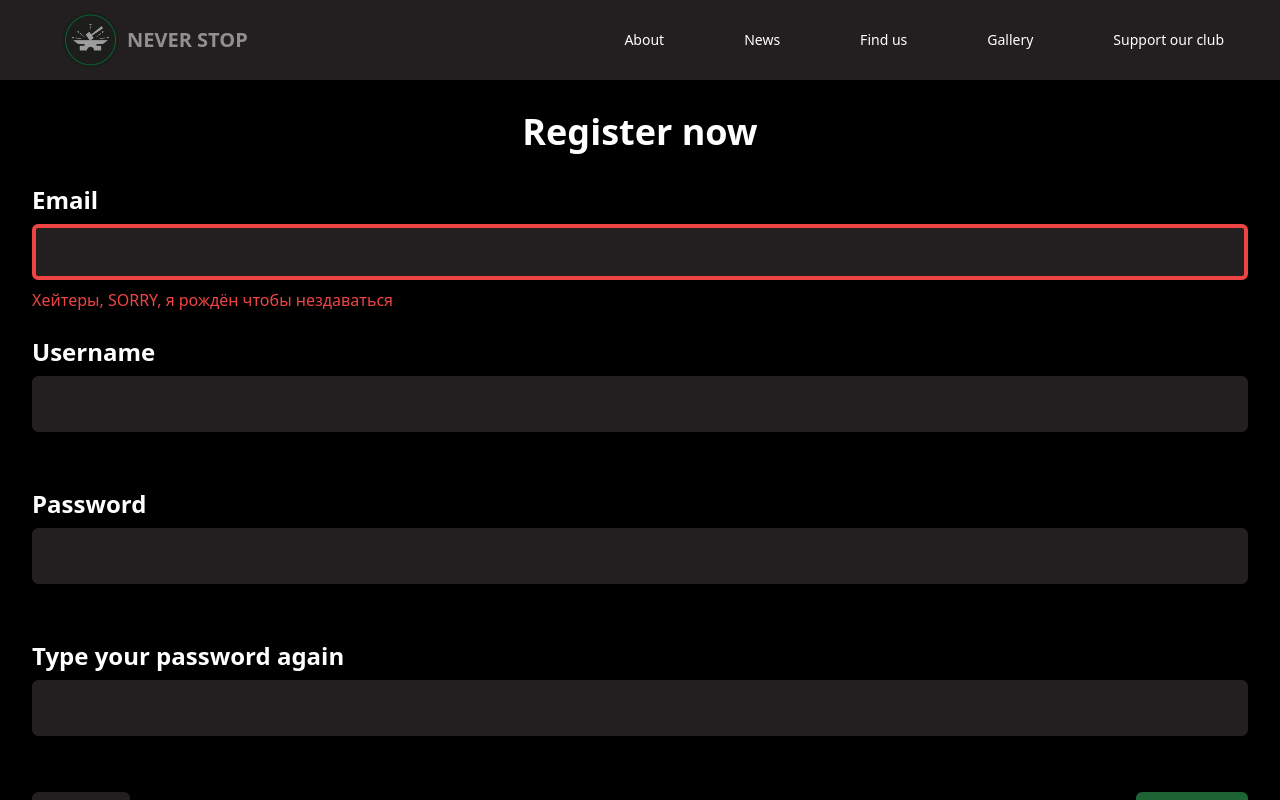
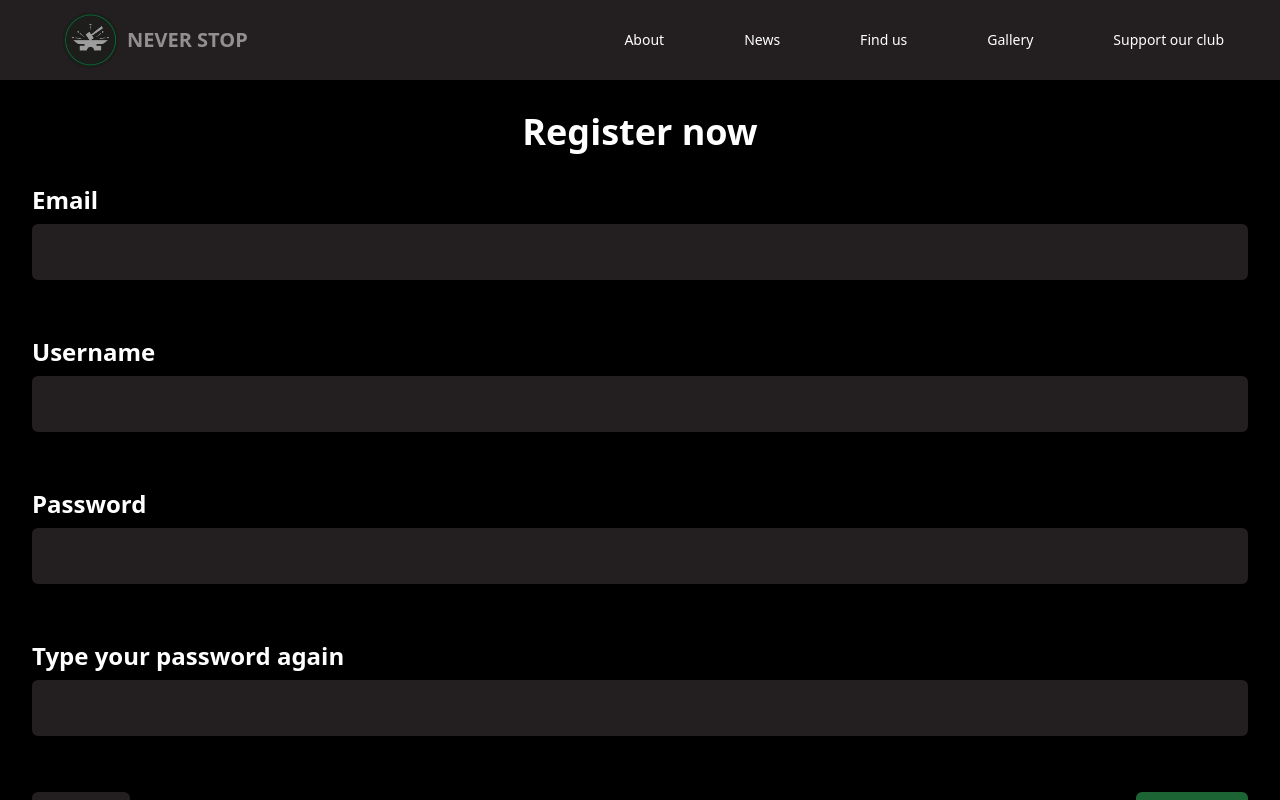
Before and after one commit to ufoBeliever/mc_f, a React (Create React App) app: page /auth in a window 1280 px wide. Shown: the top 800 px of the page. Built offline with nearby package versions, Linux system fonts and the light colour scheme.

Commit message:
feat: added error logs to auth

```diff
--- a/src/pages/Auth/index.tsx
+++ b/src/pages/Auth/index.tsx
@@ -3,12 +3,20 @@ import React, { useState } from "react";
 import { Heading, Input, Button } from "../../components";
 
 export const Auth = () => {
-  const [formData, setFormData] = useState({
+  interface IForm {
+    email?: string;
+    username?: string;
+    password1?: string;
+    password2?: string;
+  }
+  const [formData, setFormData] = useState<IForm>({
     email: "",
     username: "",
     password1: "",
     password2: "",
   });
+
+  const [formErrors, setFormErrors] = useState<IForm>({});
 
   const setField = (field: string, value: string) => {
     setFormData({ ...formData, [field]: value });
@@ -24,12 +32,19 @@ export const Auth = () => {
     });
   };
 
+  const authRequest = async () => {
+    try {
+      await axios
+        .post(process.env.REACT_APP_DOMAIN! + "/registrate/", formData)
+        .then((e) => console.log(e));
+    } catch (e: any) {
+      setFormErrors(e.response.data);
+    }
+  };
+
   const submitForm = async (e: React.FormEvent<HTMLFormElement>) => {
     e.preventDefault();
-    await axios.post(
-      process.env.REACT_APP_DOMAIN! + "/registrate/",
-      formData
-    );
+    await authRequest();
   };
 
   return (
@@ -37,28 +52,31 @@ export const Auth = () => {
       <Heading label="Register now" />
       <form className="space-y-6 w-full mt-12 md:mt-8" onSubmit={submitForm}>
         <Input
-          type="email"
+          type="text"
           label="Email"
           value={formData.email}
           onChange={(e) => setField("email", e.target.value)}
-          error="Хейтеры, SORRY, я рождён чтобы нездаваться"
+          error={formErrors.email?.[0]}
         />
         <Input
           label="Username"
           value={formData.username}
           onChange={(e) => setField("username", e.target.value)}
+          error={formErrors.username?.[0]}
         />
         <Input
           type="password"
           label="Password"
           value={formData.password1}
           onChange={(e) => setField("password1", e.target.value)}
+          error={formErrors.password1?.[0]}
         />
         <Input
           type="password"
           label="Type your password again"
           value={formData.password2}
           onChange={(e) => setField("password2", e.target.value)}
+          error={formErrors.password2?.[0]}
         />
         <div className="flex justify-between w-full">
           <Button label="Reset" onClick={resetForm} type="reset" />
```
